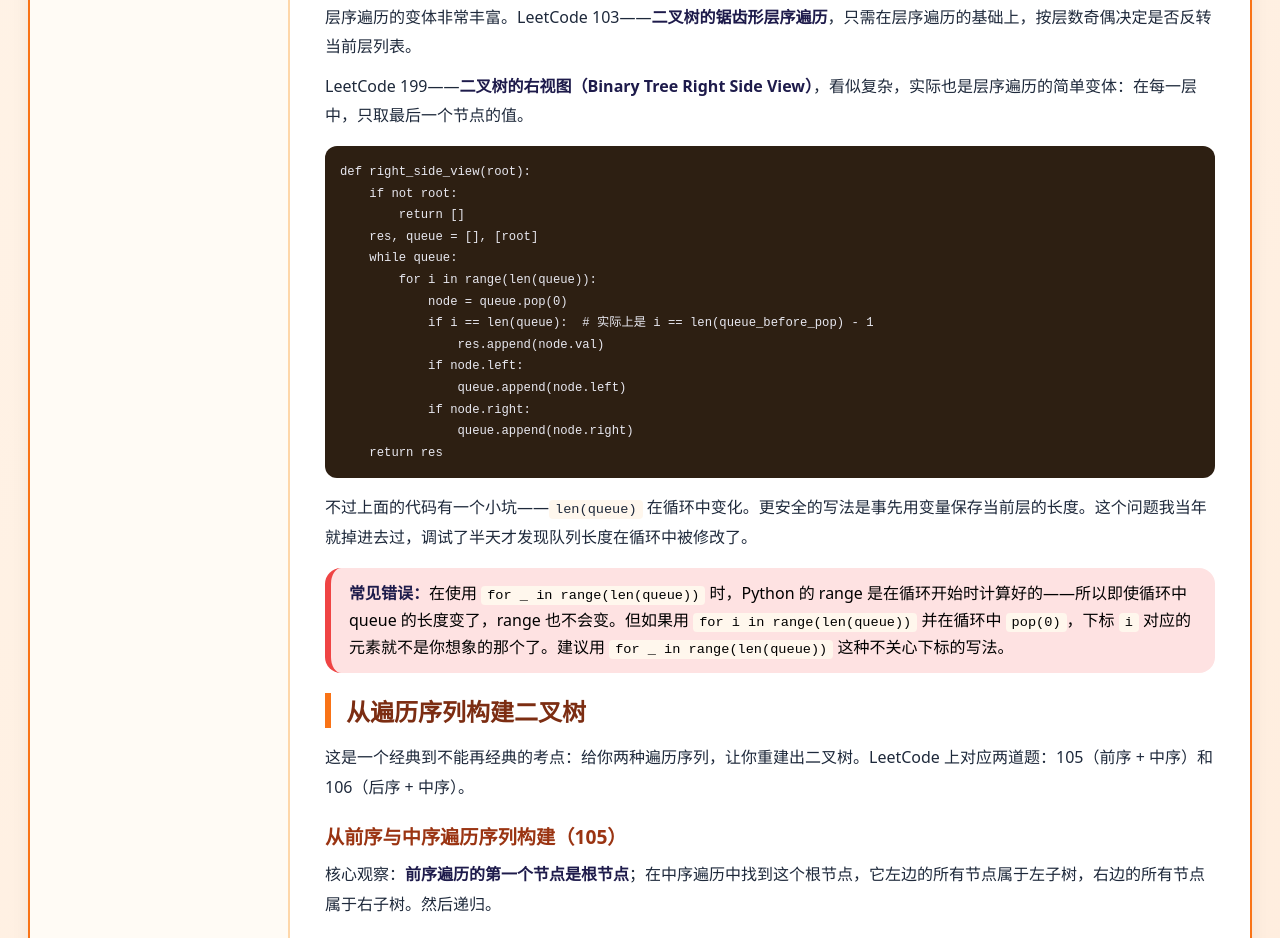
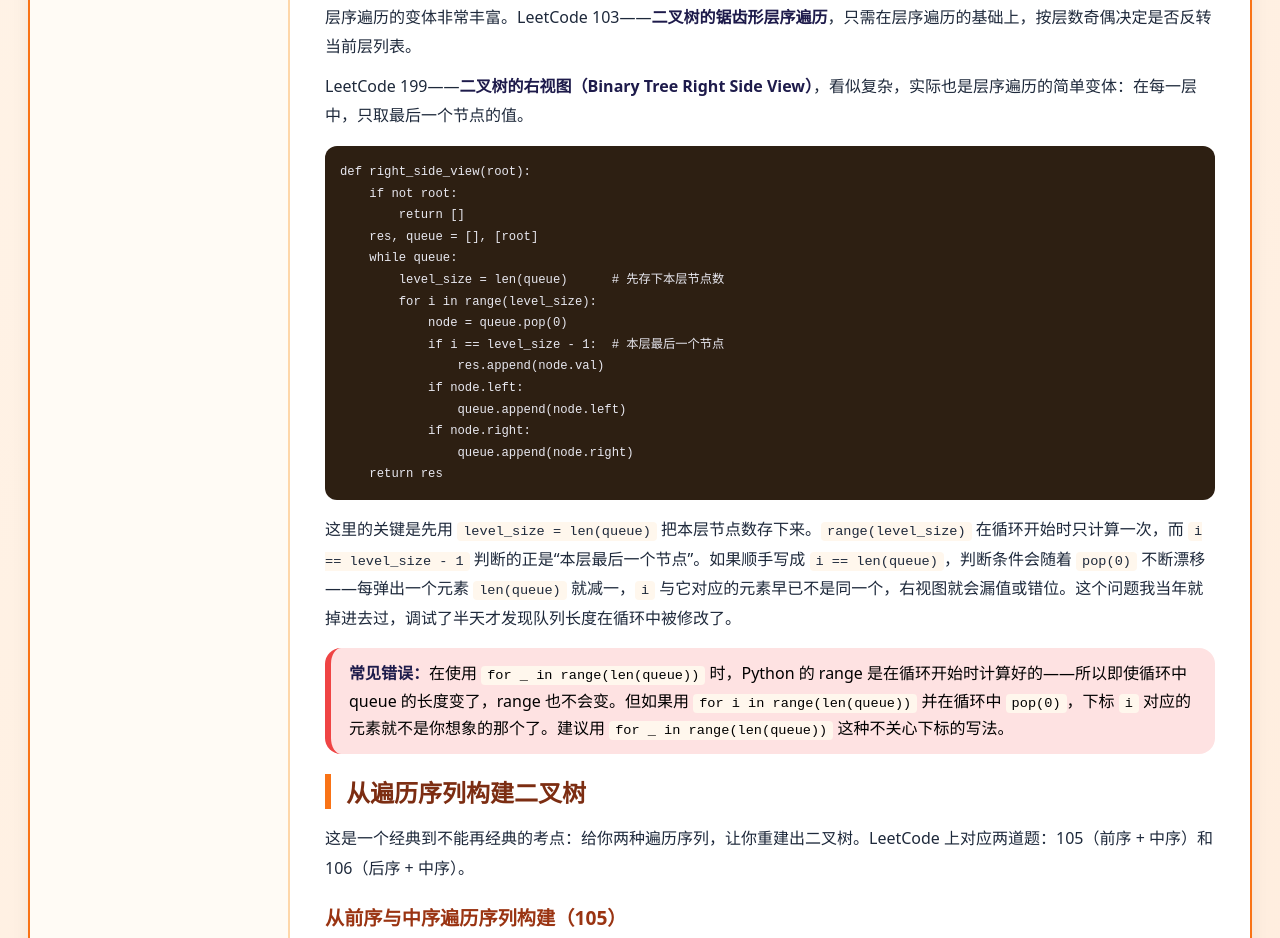
Before and after one commit to 1998x-stack/leetcode-tutorial, a plain HTML site: page 09.html in a window 1280 px wide. Shown: the part 2369-3307 px from the top of the page. Drawn offline with Linux system fonts and the light colour scheme.

Commit message:
fix(leetcode-tutorial): 第9章右视图修正为按层长变量判断末位，消除与层序结论矛盾的写法

```diff
--- a/09.html
+++ b/09.html
@@ -156,9 +156,10 @@ def postorder(root):
         return []
     res, queue = [], [root]
     while queue:
-        for i in range(len(queue)):
+        level_size = len(queue)      # 先存下本层节点数
+        for i in range(level_size):
             node = queue.pop(0)
-            if i == len(queue):  # 实际上是 i == len(queue_before_pop) - 1
+            if i == level_size - 1:  # 本层最后一个节点
                 res.append(node.val)
             if node.left:
                 queue.append(node.left)
@@ -166,7 +167,7 @@ def postorder(root):
                 queue.append(node.right)
     return res</code></pre>
 
-        <p>不过上面的代码有一个小坑——<code>len(queue)</code> 在循环中变化。更安全的写法是事先用变量保存当前层的长度。这个问题我当年就掉进去过，调试了半天才发现队列长度在循环中被修改了。</p>
+        <p>这里的关键是先用 <code>level_size = len(queue)</code> 把本层节点数存下来。<code>range(level_size)</code> 在循环开始时只计算一次，而 <code>i == level_size - 1</code> 判断的正是“本层最后一个节点”。如果顺手写成 <code>i == len(queue)</code>，判断条件会随着 <code>pop(0)</code> 不断漂移——每弹出一个元素 <code>len(queue)</code> 就减一，<code>i</code> 与它对应的元素早已不是同一个，右视图就会漏值或错位。这个问题我当年就掉进去过，调试了半天才发现队列长度在循环中被修改了。</p>
 
         <div class="warning">
             <strong>常见错误：</strong>在使用 <code>for _ in range(len(queue))</code> 时，Python 的 range 是在循环开始时计算好的——所以即使循环中 queue 的长度变了，range 也不会变。但如果用 <code>for i in range(len(queue))</code> 并在循环中 <code>pop(0)</code>，下标 <code>i</code> 对应的元素就不是你想象的那个了。建议用 <code>for _ in range(len(queue))</code> 这种不关心下标的写法。
```
